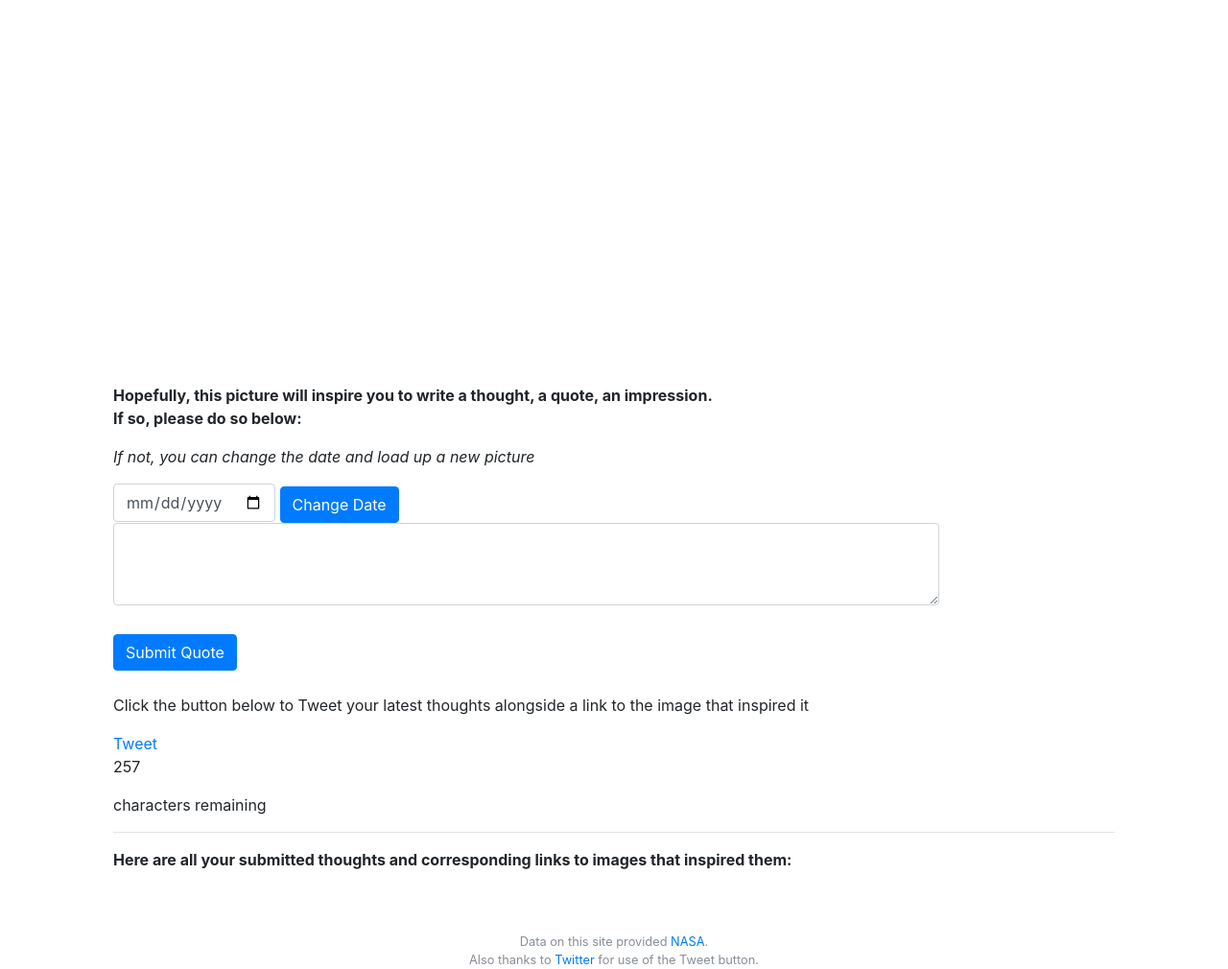
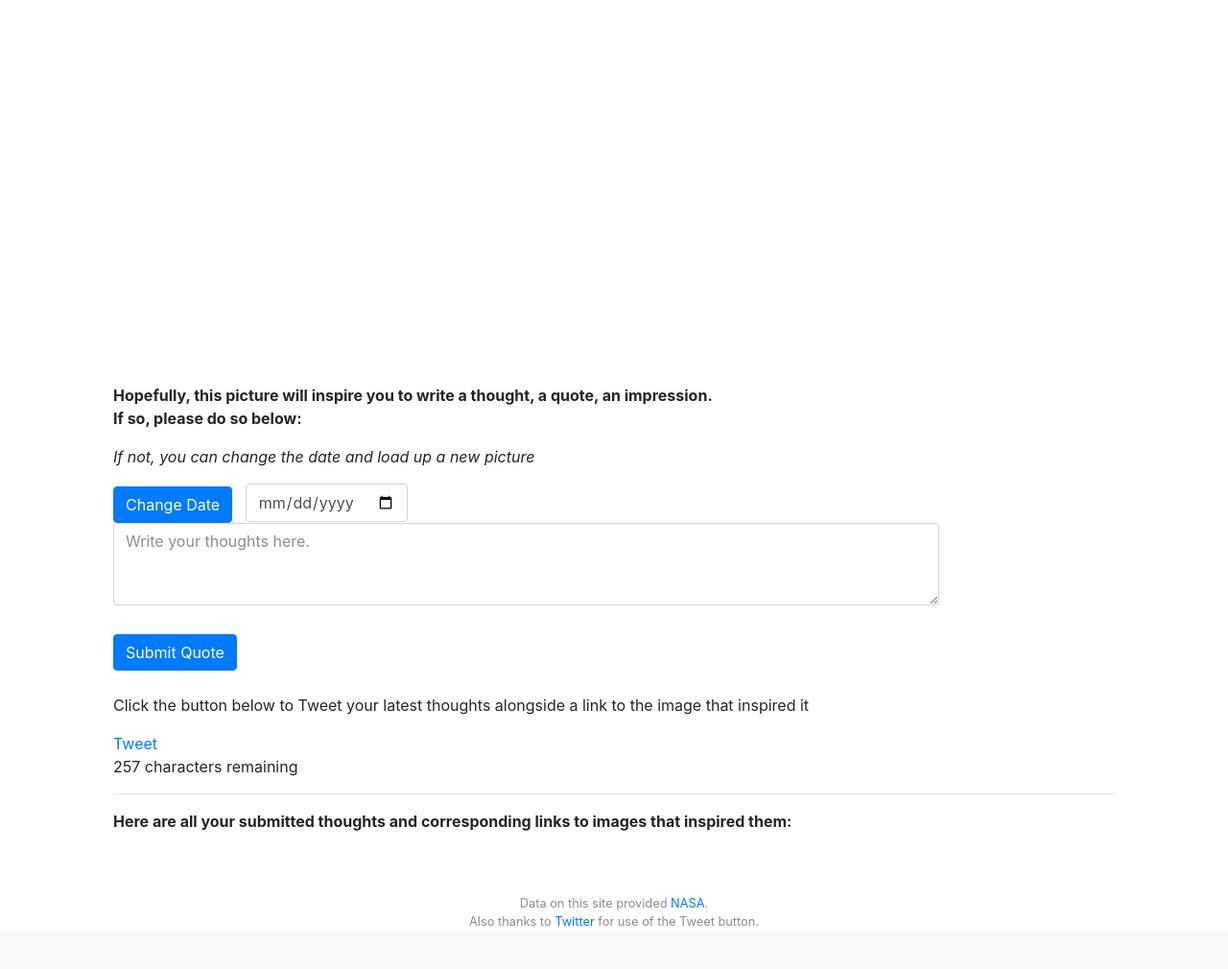
Before and after one commit to raphaeluziel/final, a Flask app: template templates/index.html in a window 1280 px wide. Shown: the part 314-1324 px from the top of the page at 96% size. After the commit the page ends 1279 px from the top, so only its background shows below. Run offline with Flask 2, Linux system fonts and the light colour scheme; the template is opened without the code that fills it, so the values that code supplies are empty; some libraries are stand-ins or nearby versions.

Commit message:
minor fixes

```diff
--- a/static/scripts.js
+++ b/static/scripts.js
@@ -73,10 +73,10 @@ $(document).ready(function() {
 
   quotetosubmit = document.getElementById("what_to_tweet").innerHTML;
 
-  $('textarea').keyup(function() {
+  $("#quote").keyup(function() {
     var length = $(this).val().length;
     var length = maxLength-length;
-    $('#chars').text(length);
+    $("#chars").text(length);
   });
 
   $("#twitterButton").attr("data-text", quotetosubmit);
--- a/templates/index.html
+++ b/templates/index.html
@@ -30,11 +30,11 @@
 
     <p><i>If not, you can change the date and load up a new picture</i></p>
 
-    <input type="date" class="form-control" id="setDate" name="setDate">
-    <button type="button" class="btn btn-primary" id="setDateBtn">Change Date</button>
+    <button type="button" class="btn btn-primary" id="setDateBtn">Change Date</button>&nbsp;&nbsp;
+    <input type="date" class="form-control" id="setDate" name="setDate"><br>
 
     <form action="/" method="post">
-       <textarea class="form-control" rows="3" cols="80" id="quote" name="quote"></textarea><br>
+       <textarea class="form-control" rows="3" cols="80" id="quote" name="quote" placeholder="Write your thoughts here."></textarea><br>
        <input type="hidden" class="form-control" id="image_link" name="image_link" value="?">
        <input type="hidden" class="form-control" id="image_title" name="image_title" value="X"><br>
        <button type="submit" class="btn btn-primary">Submit Quote</button>
@@ -47,7 +47,7 @@
    <br>
    <p>Click the button below to Tweet your latest thoughts alongside a link to the image that inspired it</p>
    <a id="twitterButton" class="twitter-share-button" href="https://twitter.com/intent" data-size="large" data-text="custom share text" data-url="#">Tweet</a><br>
-   <p id="chars">257</p> characters remaining
+   <p id="chars">257 characters remaining</p>
 
    <hr />
    <p><b></strong>Here are all your submitted thoughts and corresponding links to images that inspired them:</b></p>
```
